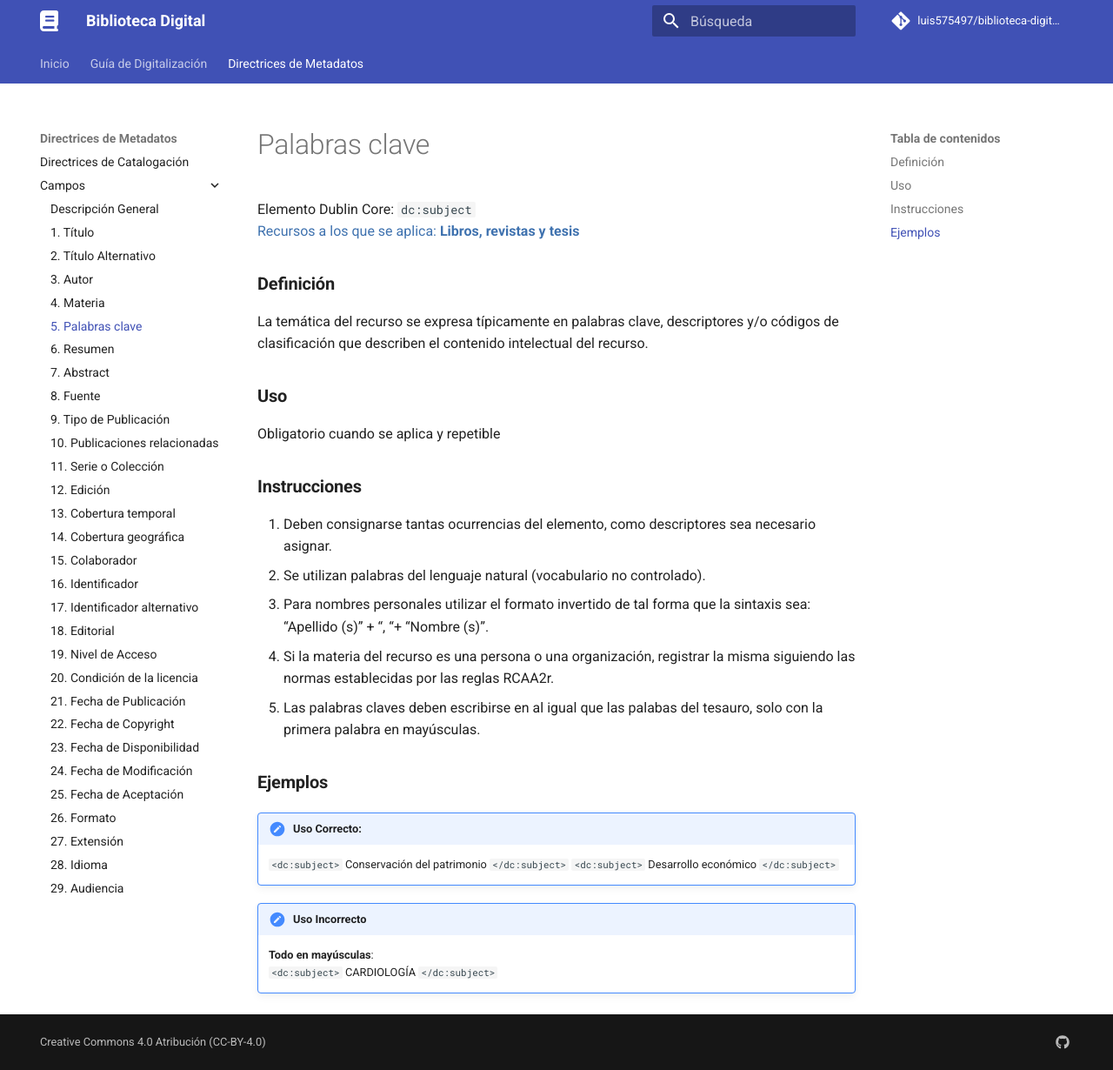
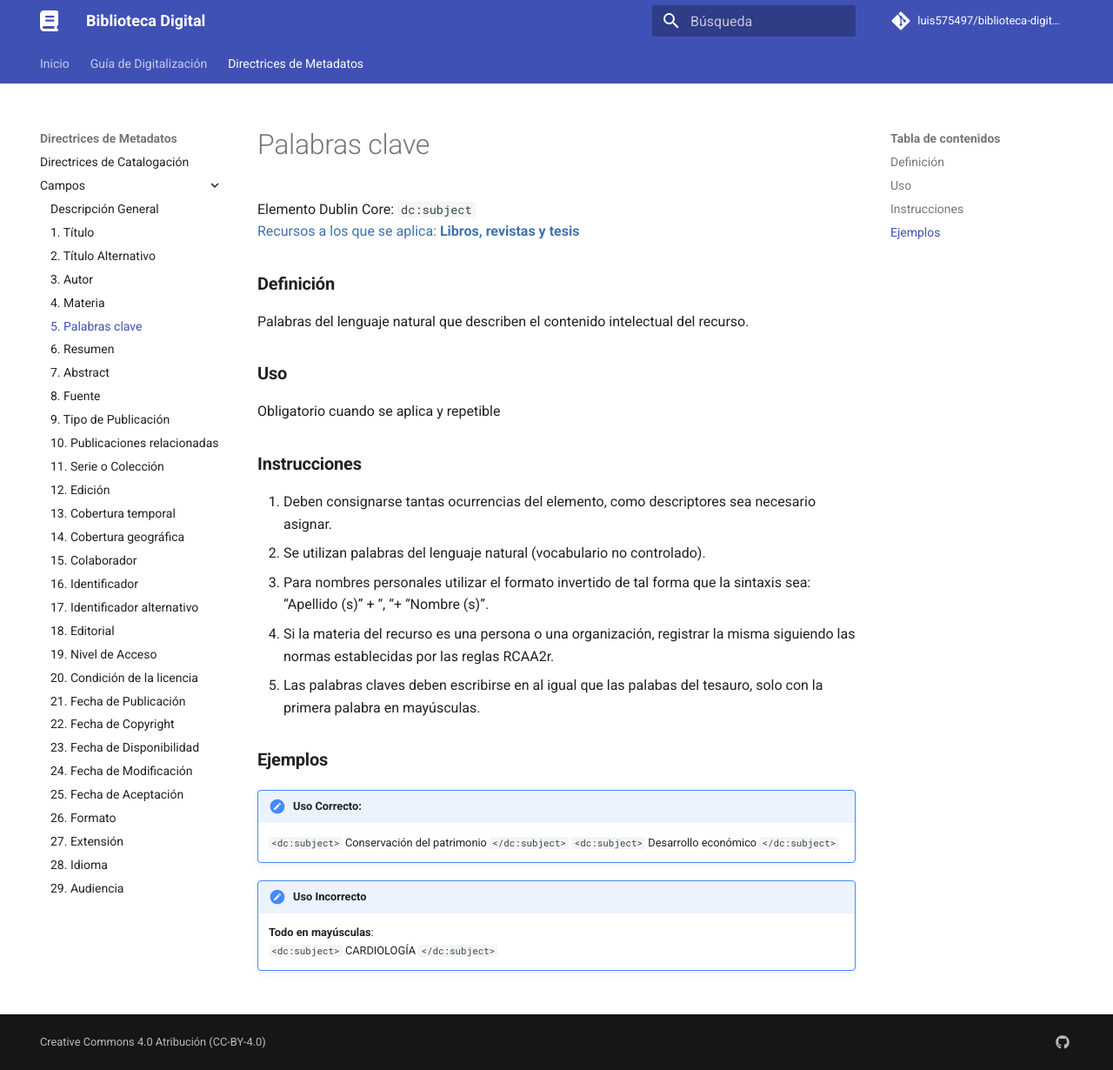
Before and after one commit to luis575497/biblioteca-digital-docs, an MkDocs documentation site: the page built from docs/metadatos/pclave.md, in a window 1280 px wide and 1230 px high. Shown: the whole window at 87% size. Built offline with MkDocs 1.6.1 and Material for MkDocs 9.7.7, drawn with Linux system fonts in a browser that asks for light colours; comment, search, counter and statistics services are not loaded; the version menu is left out.

Commit message:
Update pclave.md

```diff
--- a/docs/metadatos/pclave.md
+++ b/docs/metadatos/pclave.md
@@ -3,7 +3,7 @@ Elemento Dublin Core: `dc:subject`
 <span style="color:#3F72AF">Recursos a los que se aplica: __Libros, revistas y tesis__ </span>
 
 ### __Definición__
-La  temática  del  recurso se  expresa  típicamente  en  palabras clave,  descriptores  y/o  códigos  de  clasificación  que  describen  el contenido intelectual del recurso.
+Palabras del lenguaje natural que describen  el contenido intelectual del recurso.
 
 ### __Uso__
 Obligatorio cuando se aplica y repetible
```
